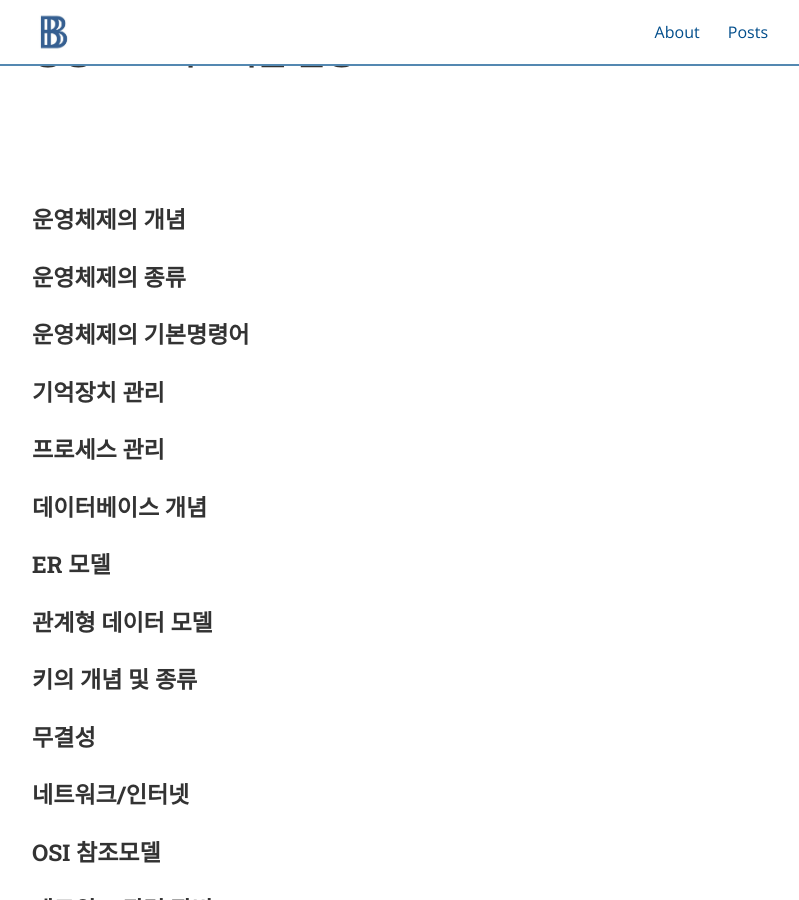
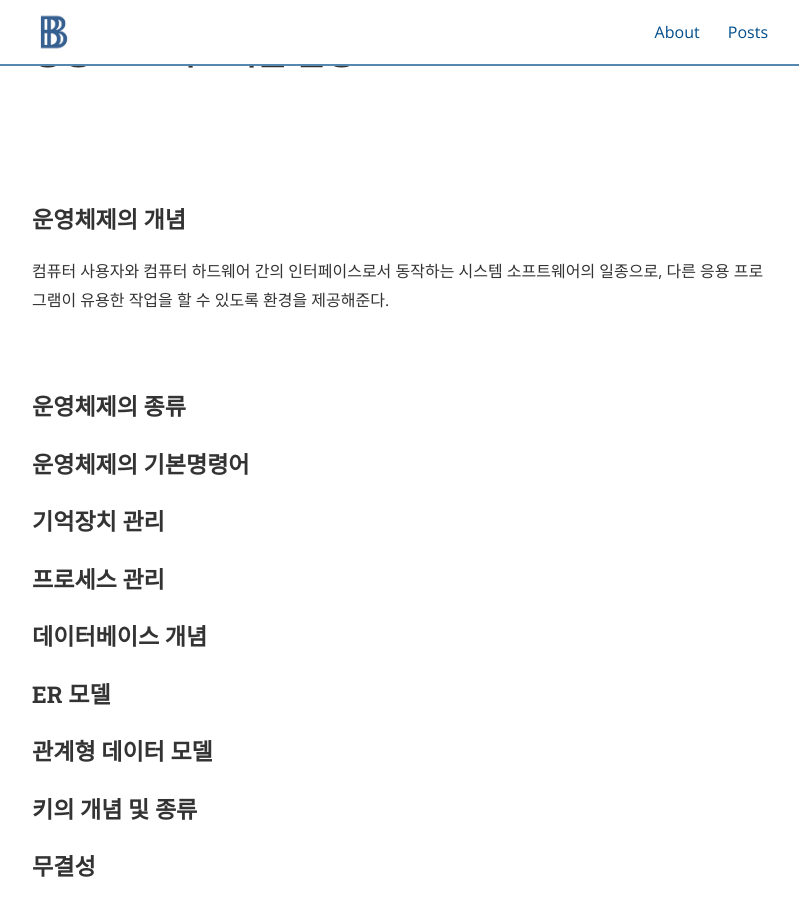
Before and after one commit to brightjy/brightjy.github.io, a Jekyll site: the page built from _posts/2020-12-26-응용SW 기초기술 활용.md, in a window 1280 px wide and 900 px high, scrolled down 556 px. Shown: the whole window, without its empty margins (240-1039 px from the left). Built offline with Jekyll 4.4.1, drawn with Linux system fonts in a browser that asks for light colours; nearby versions of some CDN libraries.

Commit message:
add post

```diff
--- a/_posts/2020-12-26-응용SW 기초기술 활용.md
+++ b/_posts/2020-12-26-응용SW 기초기술 활용.md
@@ -15,6 +15,10 @@ cover:  "/assets/instacode.png"
 <br/>
 <br/>
 ### 운영체제의 개념
+컴퓨터 사용자와 컴퓨터 하드웨어 간의 인터페이스로서 동작하는 시스템 소프트웨어의 일종으로, 다른 응용 프로그램이 유용한 작업을 할 수 있도록 환경을 제공해준다.
+<br/>
+<br/>
+<br/>
 ### 운영체제의 종류
 ### 운영체제의 기본명령어
 ### 기억장치 관리
```
